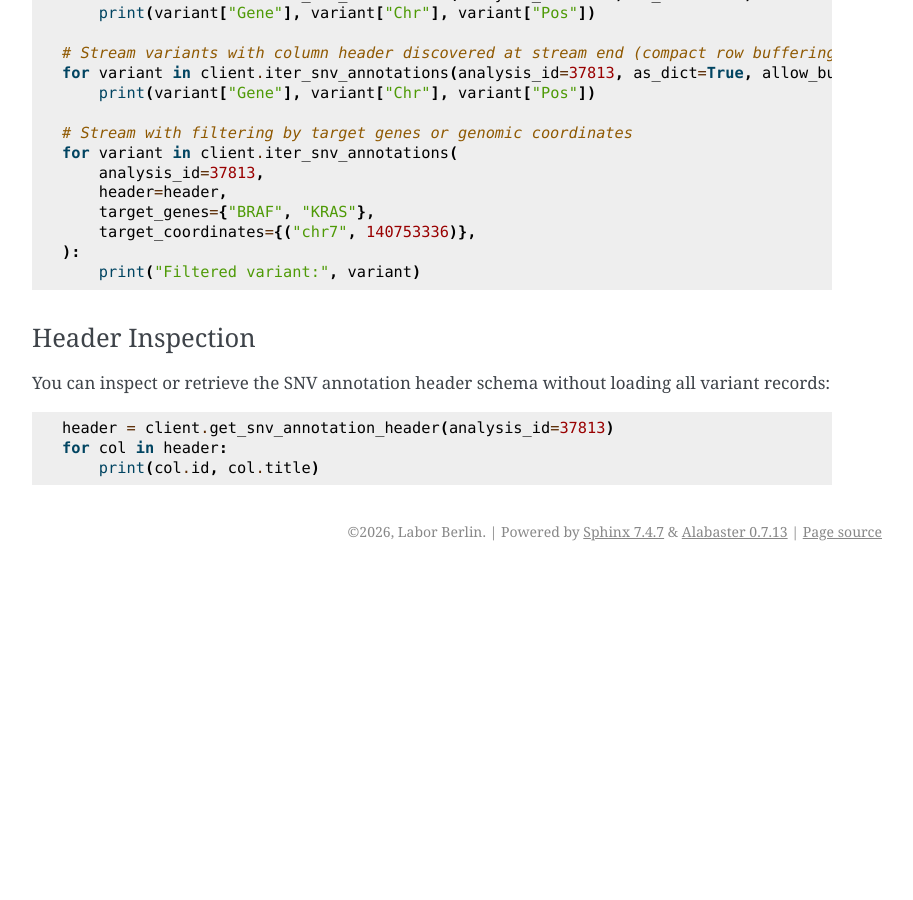
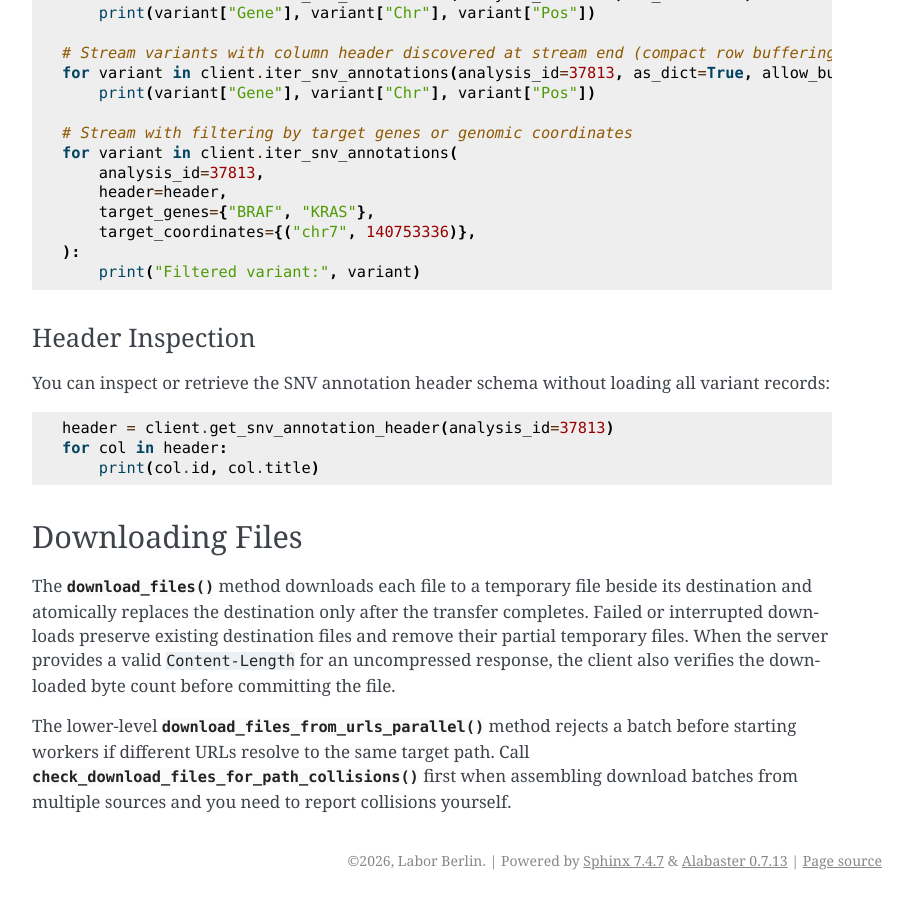
Before and after one commit to LaborBerlin/varvis-connector, a Sphinx documentation site: the page built from docs/source/usage/api.rst, in a window 1280 px wide and 900 px high, scrolled down 2196 px. Shown: the whole window, without its empty margins (308-1221 px from the left). Built offline with Sphinx 7.4.7, drawn with Linux system fonts in a browser that asks for light colours; before the commit the page ends 2767 px from its top, so only the background shows below that.

Commit message:
docs: update documentation to reflect the changes in file download handling

```diff
--- a/docs/source/usage/api.rst
+++ b/docs/source/usage/api.rst
@@ -122,3 +122,17 @@ You can inspect or retrieve the SNV annotation header schema without loading all
     header = client.get_snv_annotation_header(analysis_id=37813)
     for col in header:
         print(col.id, col.title)
+
+Downloading Files
+-----------------
+
+The :meth:`~varvis_connector.VarvisClient.download_files` method downloads each file to a temporary file beside its
+destination and atomically replaces the destination only after the transfer completes. Failed or interrupted
+downloads preserve existing destination files and remove their partial temporary files. When the server provides a
+valid ``Content-Length`` for an uncompressed response, the client also verifies the downloaded byte count before
+committing the file.
+
+The lower-level :meth:`~varvis_connector.VarvisClient.download_files_from_urls_parallel` method rejects a batch before
+starting workers if different URLs resolve to the same target path. Call
+:meth:`~varvis_connector.VarvisClient.check_download_files_for_path_collisions` first when assembling download batches
+from multiple sources and you need to report collisions yourself.
```
Also changed, not shown: docs/source/usage/cli.rst (+7 -1 lines), .agents/research.md, 1 other file.
